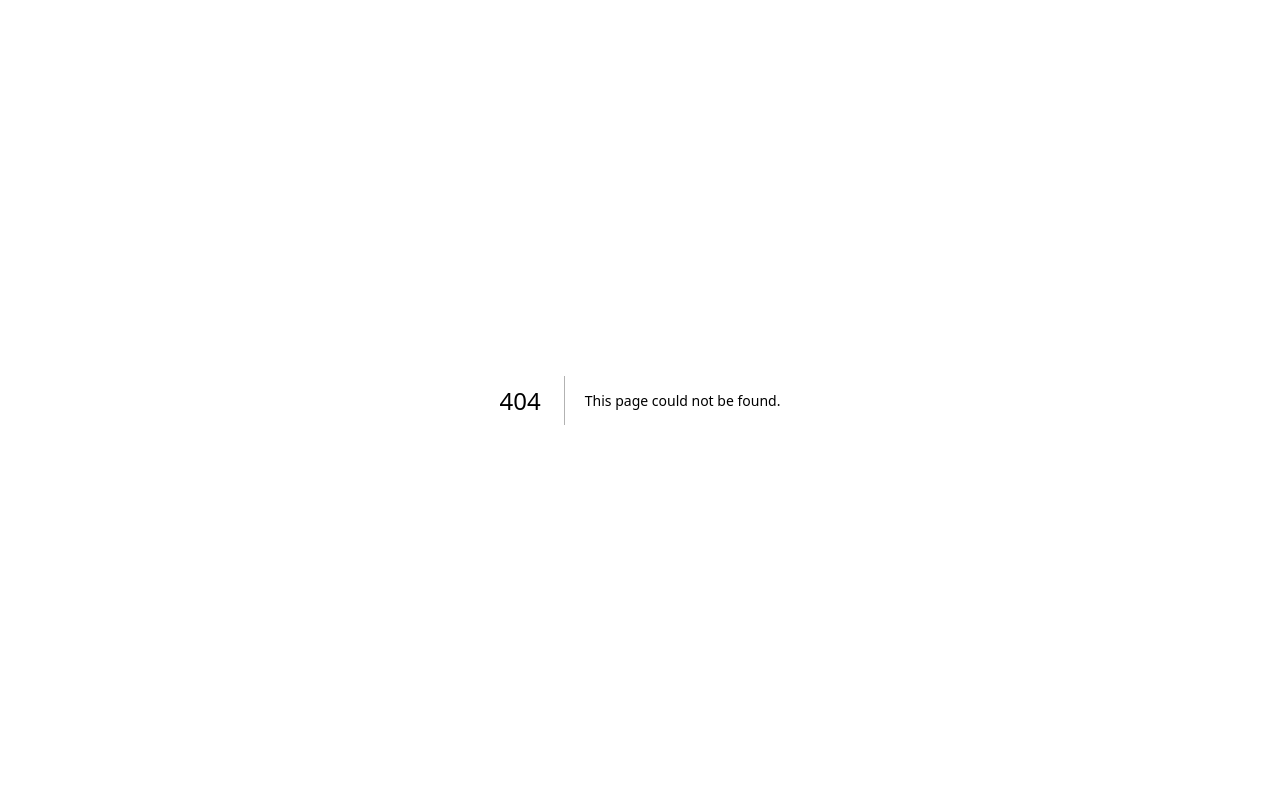
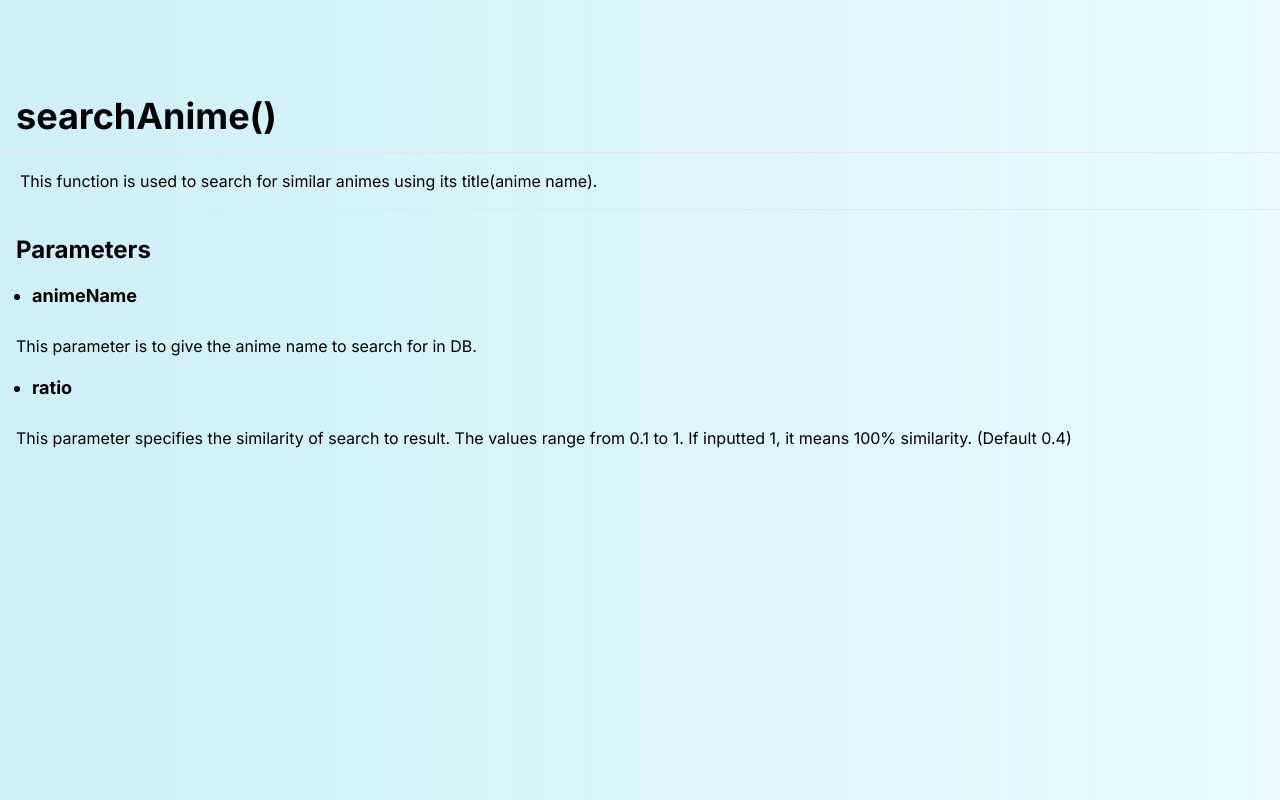
Before and after one commit to NanotechPikachu/Next, a Next.js app: page /searchanime in a window 1280 px wide. Before the commit this address had no page. Built offline with nearby package versions, Linux system fonts and the light colour scheme.

Commit message:
Update app

```diff
--- /dev/null
+++ b/src/app/searchanime/page.jsx
@@ -0,0 +1,43 @@
+import Code from '../../components/Code.js';
+import { NextCard, PrevCard } from '../../components/PageCards.js';
+import { SyntaxHighlighter as CodeBlock, style } from '../../components/CodeBlock.js';
+import Copy from '../../components/Copy.js';
+import TitleNavBar from '../../components/TitleNavBar.js';
+import { Note, Warning } from '../../components/Boxes.jsx';
+import Link from 'next/link';
+
+export default function GetAnime() {
+  const a = `const { getAnime } = require(\'anichu.db\');
+
+( async () => {
+  const res = await getAnime(\'sword art online\');
+  console.log(res);
+})();`;
+
+  const b = `const anidb = require(\'anichu.db\');
+
+( async () => {
+  const res = await anidb.anime.get(\'sword art online \');
+  console.log(res);
+})();`;
+
+  return (
+    <div>
+    <h1 className="ml-4 text-3xl md:text-4xl pt-24 mb-4 font-bold text-black">searchAnime()</h1>
+    <hr />
+    <p className="ml-5 mr-5 mt-4 text-black mb-4">
+    This function is used to search for similar animes using its title(anime name).
+    </p>
+    <hr />
+    <h3 className="ml-4 mr-4 mt-6 text-xl md:text-2xl text-black font-bold">Parameters</h3>
+    <ul className="mt-4 ml-8 list-disc mr-8 text-lg text-black">
+    <li key="anName"><b> animeName </b></li>
+    </ul>
+    <p className="ml-4 mr-4 mt-6 text-black">This parameter is to give the anime name to search for in DB.</p>
+    <ul className="mt-4 ml-8 list-disc mr-8 text-lg text-black">
+    <li key="ratio"><b> ratio </b></li>
+    </ul>
+    <p className="ml-4 mr-4 mt-6 text-black">This parameter specifies the similarity of search to result. The values range from 0.1 to 1. If inputted 1, it means 100% similarity. (Default 0.4)</p>
+    </div>
+  )
+}
```
